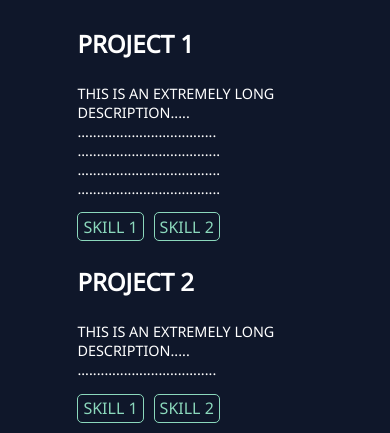
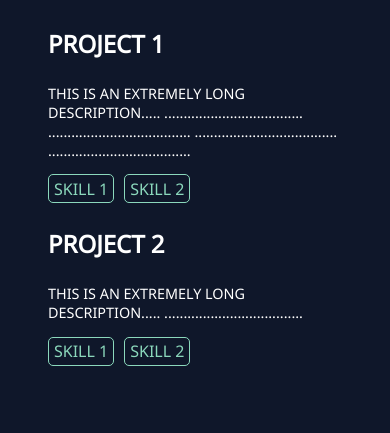
Before and after one commit to dannyang30/dannyang30.github.io, a plain HTML site: page index.html in a window 390 px wide. Shown: the part 667-1100 px from the top of the page. Drawn offline with Linux system fonts and the light colour scheme.

Commit message:
Fix padding for projects section

```diff
--- a/styles.css
+++ b/styles.css
@@ -155,8 +155,10 @@
   .projects-listing {
     display: flex;
     flex-direction: column;
-    padding-right: 20%;
-    padding-left: 20%;
+    max-width: auto;
+    /* padding-right: 20%;
+    padding-left: 20%; */
+    /* padding: 6em 3em; */
   }
 
   .skills {
@@ -227,10 +229,6 @@
       justify-content: center;
     }
 
-    .projects-listing {
-      padding-right: 10%;
-      padding-left: 10%;
-    }
 
     #menu-icon:focus ~ ul {
       left: 0;
```
